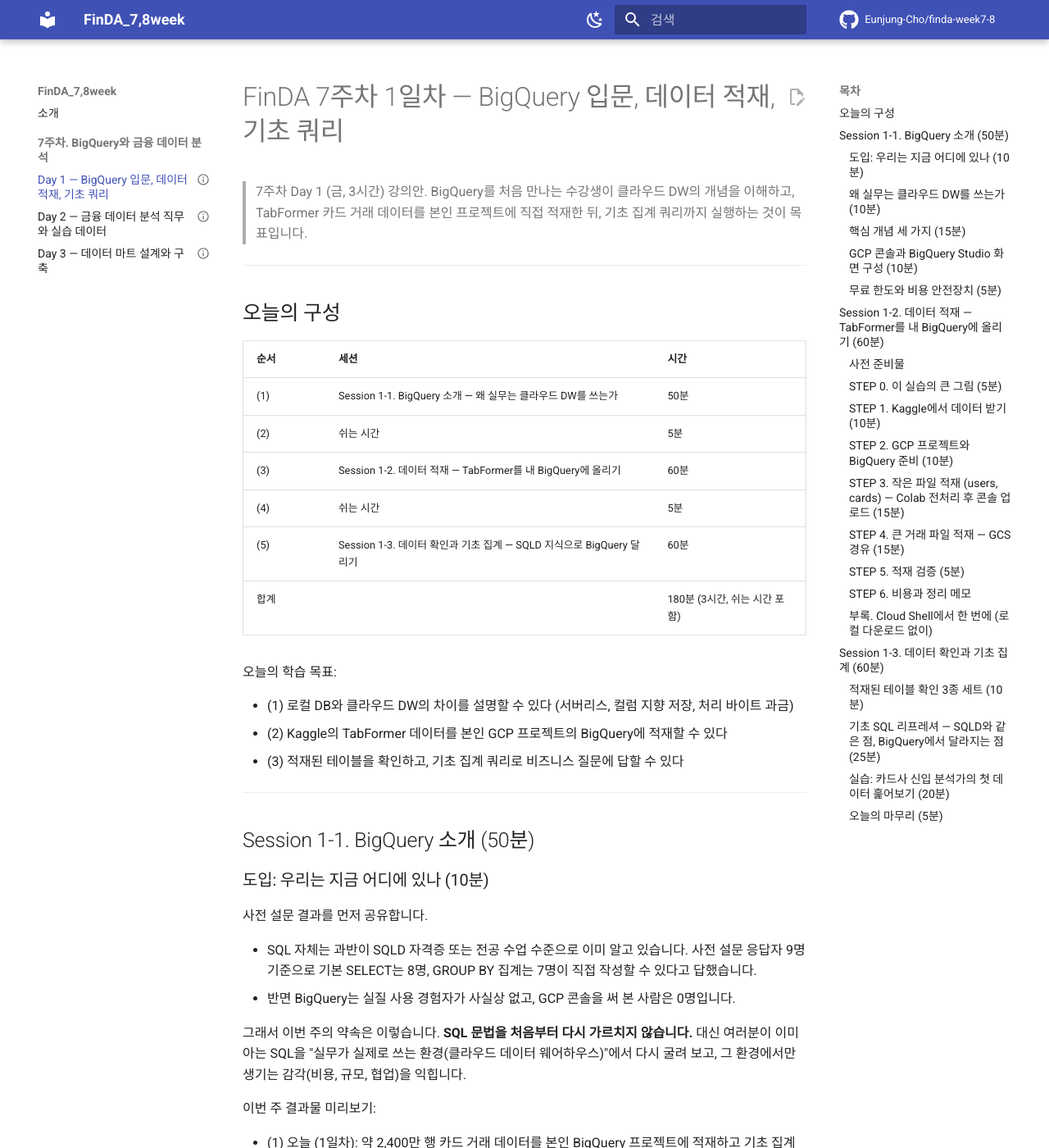
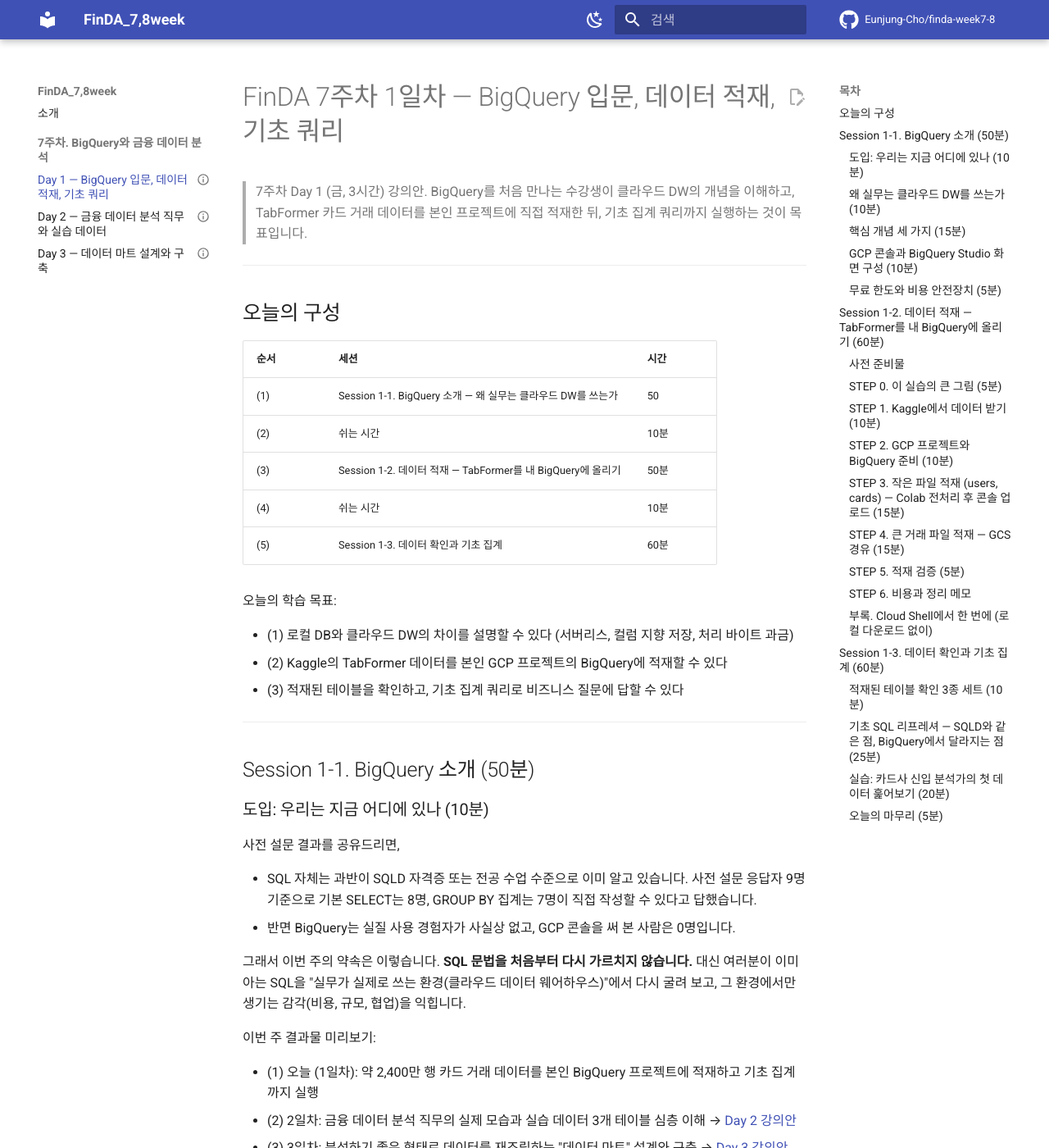
Before and after one commit to Eunjung-Cho/finda-week7-8, an MkDocs documentation site: the page built from docs/week7/day1-lecture.md, in a window 1280 px wide and 1400 px high. Shown: the whole window at 82% size. Built offline with MkDocs 1.6.1 and Material for MkDocs 9.7.7, drawn with Linux system fonts in a browser that asks for light colours; comment, search, counter and statistics services are not loaded; some of the changed text lies outside the part shown.

Commit message:
Update day1-lecture.md

```diff
--- a/docs/week7/day1-lecture.md
+++ b/docs/week7/day1-lecture.md
@@ -13,12 +13,11 @@ status: draft-v0.2
 
 | 순서 | 세션 | 시간 |
 | --- | --- | --- |
-| (1) | Session 1-1. BigQuery 소개 — 왜 실무는 클라우드 DW를 쓰는가 | 50분 |
-| (2) | 쉬는 시간 | 5분 |
-| (3) | Session 1-2. 데이터 적재 — TabFormer를 내 BigQuery에 올리기 | 60분 |
-| (4) | 쉬는 시간 | 5분 |
-| (5) | Session 1-3. 데이터 확인과 기초 집계 — SQLD 지식으로 BigQuery 달리기 | 60분 |
-| 합계 | | 180분 (3시간, 쉬는 시간 포함) |
+| (1) | Session 1-1. BigQuery 소개 — 왜 실무는 클라우드 DW를 쓰는가 | 50 |
+| (2) | 쉬는 시간 | 10분 |
+| (3) | Session 1-2. 데이터 적재 — TabFormer를 내 BigQuery에 올리기 | 50분 |
+| (4) | 쉬는 시간 | 10분 |
+| (5) | Session 1-3. 데이터 확인과 기초 집계 | 60분 |
 
 오늘의 학습 목표:
 
@@ -32,7 +31,7 @@ status: draft-v0.2
 
 ### 도입: 우리는 지금 어디에 있나 (10분)
 
-사전 설문 결과를 먼저 공유합니다.
+사전 설문 결과를 공유드리면,
 
 - SQL 자체는 과반이 SQLD 자격증 또는 전공 수업 수준으로 이미 알고 있습니다. 사전 설문 응답자 9명 기준으로 기본 SELECT는 8명, GROUP BY 집계는 7명이 직접 작성할 수 있다고 답했습니다.
 - 반면 BigQuery는 실질 사용 경험자가 사실상 없고, GCP 콘솔을 써 본 사람은 0명입니다.
@@ -101,7 +100,7 @@ BigQuery의 쿼리 요금은 "쿼리가 스캔한 데이터 양(처리 바이트
 
 - `SELECT *` = 접시에 모든 메뉴를 다 담는 것. 필요 없는 컬럼까지 전부 스캔되어 처리 바이트가 커집니다.
 - 필요한 컬럼만 `SELECT` = 먹을 만큼만 담는 것. 스캔량과 비용이 줄어듭니다.
-- 반전 하나: **`LIMIT 10`을 붙여도 스캔량은 줄지 않습니다.** 결과 화면에 10행만 보여줄 뿐, 스캔은 이미 끝난 뒤입니다. (이 이야기는 Session 1-3에서 직접 확인합니다.)
+- **`LIMIT 10`을 붙여도 스캔량은 줄지 않습니다.** 결과 화면에 10행만 보여줄 뿐, 스캔은 이미 끝난 뒤입니다.
 
 ### GCP 콘솔과 BigQuery Studio 화면 구성 (10분)
 
```
